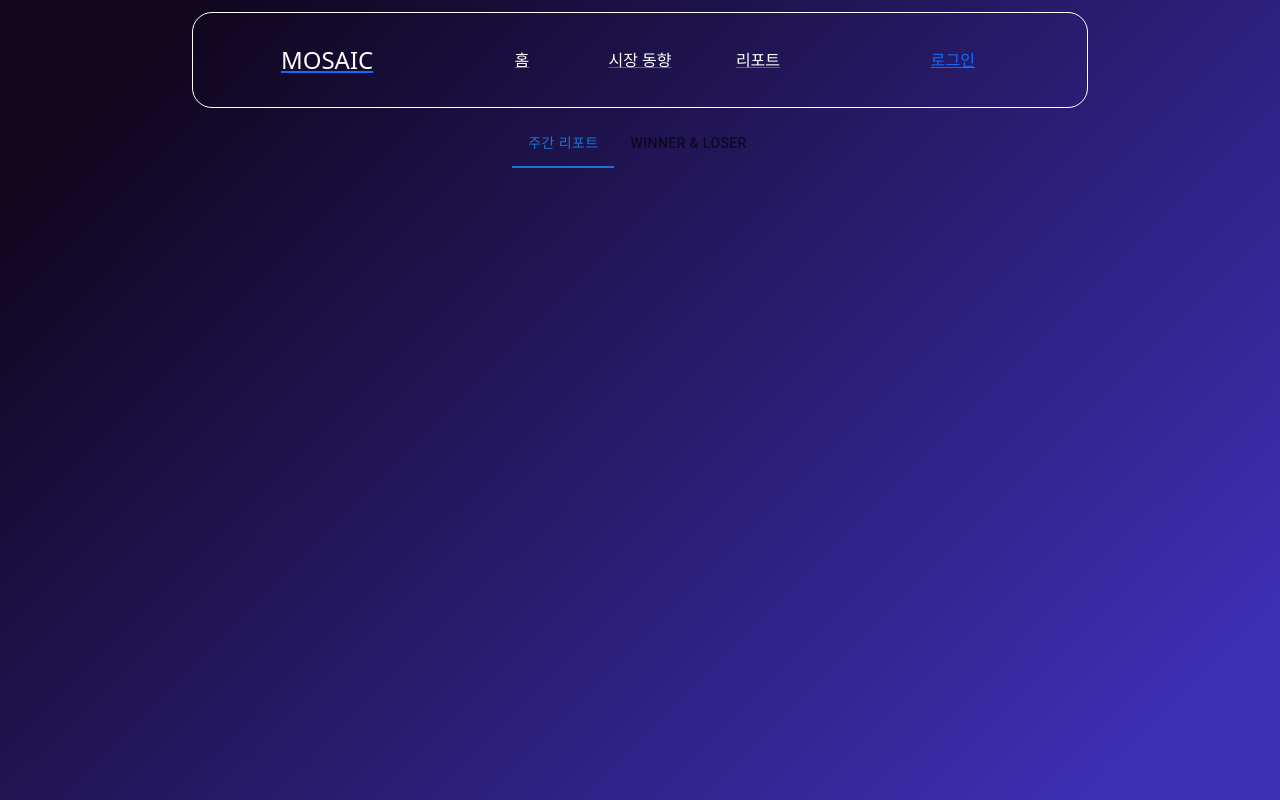
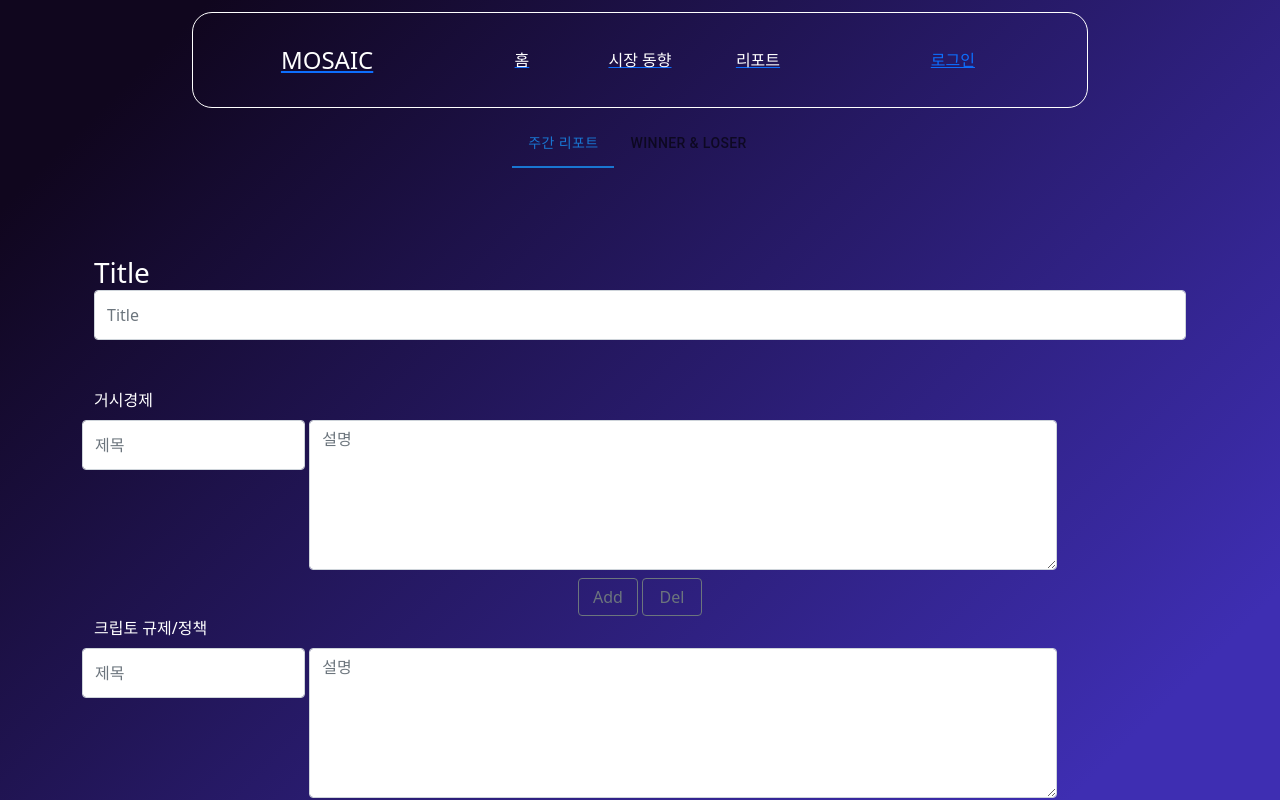
Before and after one commit to holyhansss/MOSAIC_FE, a React (Create React App) app: page /admin in a window 1280 px wide. Shown: the top 800 px of the page. Built offline with nearby package versions, Linux system fonts and the light colour scheme; no server answers; the database is empty.

Commit message:
fix: 관리자 페이지 로드 오류

```diff
--- a/src/components/AdminWeeklyReport/AdminWeeklyReport.js
+++ b/src/components/AdminWeeklyReport/AdminWeeklyReport.js
@@ -18,7 +18,7 @@ const AdminWeeklyReport = (props) => {
     const db = getFirestore();
     const auth = getAuth();
     const navigate = useNavigate();
-    const { state } = useLocation()
+    const location = useLocation()
 
     let childRef1 = useRef(null);
     let childRef2 = useRef(null);
@@ -73,9 +73,11 @@ const AdminWeeklyReport = (props) => {
 
     return (
         <Container>
-            {state === null || !admin.includes(state.user.emial)
+            {/* {console.log(location.state)}
+            {location.state === null || !admin.includes(location.state.user.emial)
             ? navigate("/")
-            : <div>
+            :  */}
+            <div>
                 <Container className="my-5 h3">
                     Title
                     <Form.Control
@@ -132,7 +134,7 @@ const AdminWeeklyReport = (props) => {
 
                 </Row>
             </div>
-            }
+            {/* } */}
         </Container>
 
     );
```
